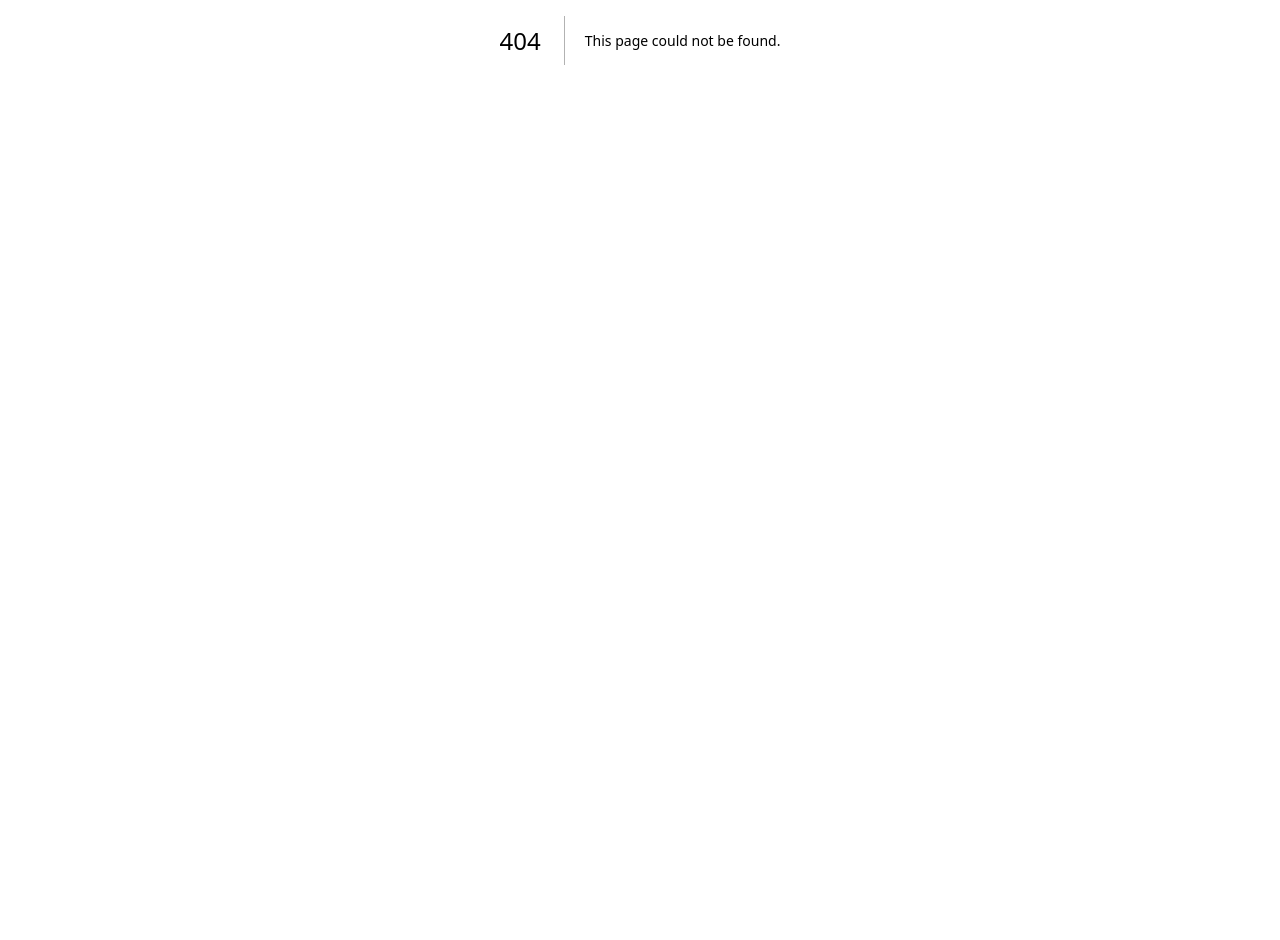
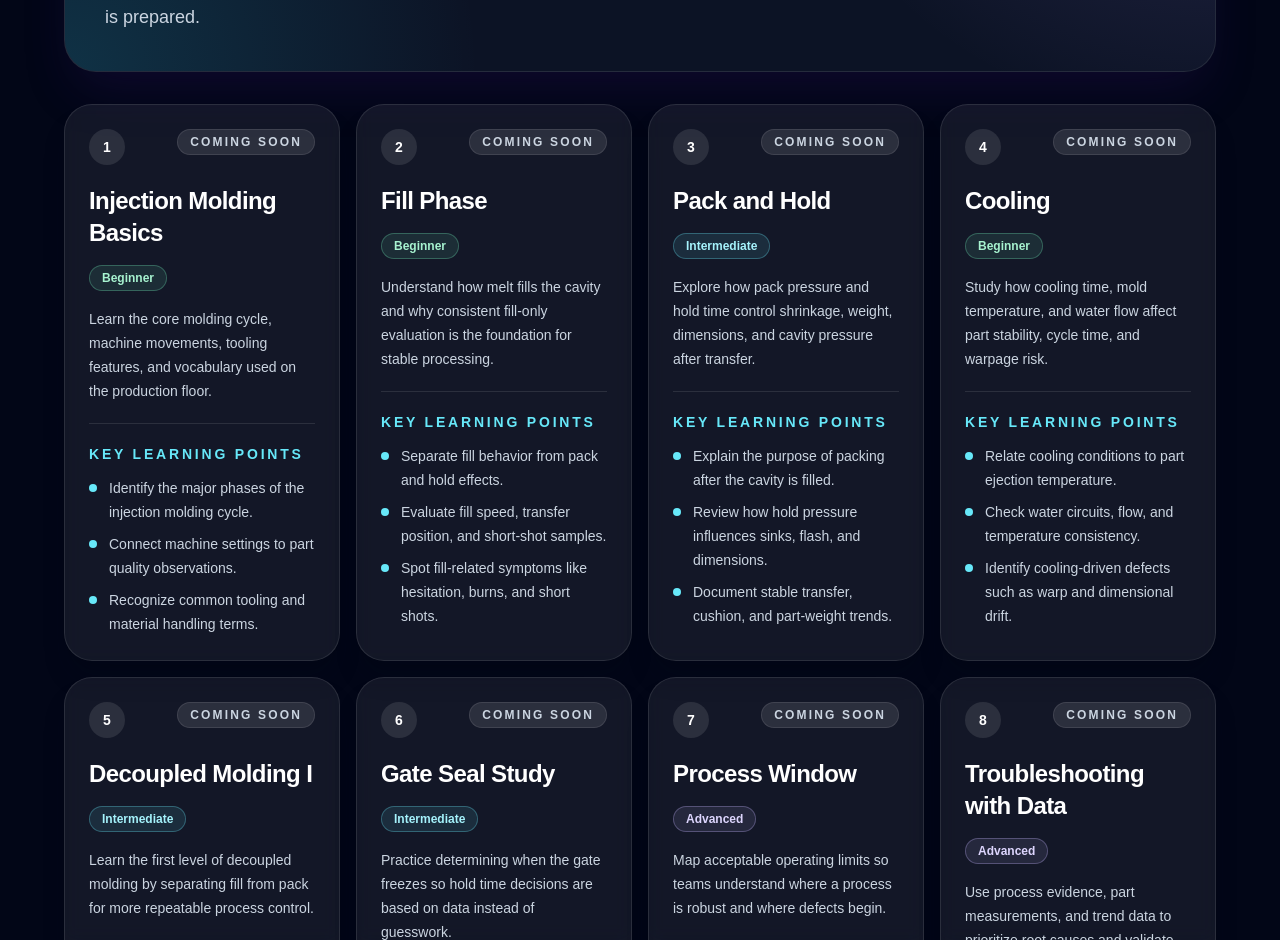
Before and after one commit to scottgraham2882-collab/molding-mentor-ai, a Next.js app: page /lessons in a window 1280 px wide. Before the commit this address had no page. Shown: the part 360-1300 px from the top of the page. Before the commit the page ends 800 px from the top, so only its background shows below. Built offline with nearby package versions, Linux system fonts and the light colour scheme.

Commit message:
Add scientific molding lessons page

```diff
--- /dev/null
+++ b/app/lessons/page.tsx
@@ -0,0 +1,174 @@
+import Link from "next/link";
+
+type Lesson = {
+  title: string;
+  level: "Beginner" | "Intermediate" | "Advanced";
+  description: string;
+  learningPoints: string[];
+};
+
+const lessons: Lesson[] = [
+  {
+    title: "Injection Molding Basics",
+    level: "Beginner",
+    description:
+      "Learn the core molding cycle, machine movements, tooling features, and vocabulary used on the production floor.",
+    learningPoints: [
+      "Identify the major phases of the injection molding cycle.",
+      "Connect machine settings to part quality observations.",
+      "Recognize common tooling and material handling terms.",
+    ],
+  },
+  {
+    title: "Fill Phase",
+    level: "Beginner",
+    description:
+      "Understand how melt fills the cavity and why consistent fill-only evaluation is the foundation for stable processing.",
+    learningPoints: [
+      "Separate fill behavior from pack and hold effects.",
+      "Evaluate fill speed, transfer position, and short-shot samples.",
+      "Spot fill-related symptoms like hesitation, burns, and short shots.",
+    ],
+  },
+  {
+    title: "Pack and Hold",
+    level: "Intermediate",
+    description:
+      "Explore how pack pressure and hold time control shrinkage, weight, dimensions, and cavity pressure after transfer.",
+    learningPoints: [
+      "Explain the purpose of packing after the cavity is filled.",
+      "Review how hold pressure influences sinks, flash, and dimensions.",
+      "Document stable transfer, cushion, and part-weight trends.",
+    ],
+  },
+  {
+    title: "Cooling",
+    level: "Beginner",
+    description:
+      "Study how cooling time, mold temperature, and water flow affect part stability, cycle time, and warpage risk.",
+    learningPoints: [
+      "Relate cooling conditions to part ejection temperature.",
+      "Check water circuits, flow, and temperature consistency.",
+      "Identify cooling-driven defects such as warp and dimensional drift.",
+    ],
+  },
+  {
+    title: "Decoupled Molding I",
+    level: "Intermediate",
+    description:
+      "Learn the first level of decoupled molding by separating fill from pack for more repeatable process control.",
+    learningPoints: [
+      "Define fill-only setup and velocity-controlled filling.",
+      "Set transfer position based on a controlled short shot.",
+      "Use process outputs to confirm fill consistency.",
+    ],
+  },
+  {
+    title: "Gate Seal Study",
+    level: "Intermediate",
+    description:
+      "Practice determining when the gate freezes so hold time decisions are based on data instead of guesswork.",
+    learningPoints: [
+      "Run a part-weight study across increasing hold times.",
+      "Identify the point where additional hold time no longer adds weight.",
+      "Apply gate seal findings to cycle-time and quality decisions.",
+    ],
+  },
+  {
+    title: "Process Window",
+    level: "Advanced",
+    description:
+      "Map acceptable operating limits so teams understand where a process is robust and where defects begin.",
+    learningPoints: [
+      "Define practical high and low limits for key process settings.",
+      "Compare acceptable parts across pressure, speed, and temperature changes.",
+      "Use documented windows to improve setup repeatability.",
+    ],
+  },
+  {
+    title: "Troubleshooting with Data",
+    level: "Advanced",
+    description:
+      "Use process evidence, part measurements, and trend data to prioritize root causes and validate corrective actions.",
+    learningPoints: [
+      "Collect baseline data before adjusting the process.",
+      "Distinguish material, machine, mold, method, and design causes.",
+      "Confirm improvements with measured outputs instead of assumptions.",
+    ],
+  },
+];
+
+const levelStyles: Record<Lesson["level"], string> = {
+  Beginner: "border-emerald-300/30 bg-emerald-300/10 text-emerald-200",
+  Intermediate: "border-cyan-300/30 bg-cyan-300/10 text-cyan-200",
+  Advanced: "border-violet-300/30 bg-violet-300/10 text-violet-200",
+};
+
+export default function LessonsPage() {
+  return (
+    <main className="min-h-screen bg-slate-950 px-4 py-6 text-slate-100 sm:px-6 lg:px-8">
+      <div className="mx-auto w-full max-w-6xl">
+        <header className="relative overflow-hidden rounded-[2rem] border border-white/10 bg-slate-900/80 p-6 shadow-2xl shadow-violet-950/30 sm:p-8 lg:p-10">
+          <div className="absolute inset-0 bg-[radial-gradient(circle_at_top_right,rgba(167,139,250,0.22),transparent_38%),radial-gradient(circle_at_bottom_left,rgba(34,211,238,0.16),transparent_34%)]" />
+          <div className="relative">
+            <Link
+              href="/"
+              className="inline-flex items-center rounded-full border border-cyan-300/30 px-4 py-2 text-sm font-semibold text-cyan-200 transition hover:border-cyan-200 hover:bg-cyan-300/10"
+            >
+              ← Back home
+            </Link>
+            <p className="mt-8 text-sm font-semibold uppercase tracking-[0.3em] text-violet-300">
+              Scientific Molding Training
+            </p>
+            <h1 className="mt-3 max-w-4xl text-4xl font-black tracking-tight text-white sm:text-5xl lg:text-6xl">
+              Lesson modules for data-driven molding
+            </h1>
+            <p className="mt-5 max-w-3xl text-base leading-7 text-slate-300 sm:text-lg">
+              Build scientific molding knowledge step by step with practical modules designed for technicians, processors, and troubleshooting teams. Lessons are marked Coming Soon while the curriculum is prepared.
+            </p>
+          </div>
+        </header>
+
+        <section className="mt-6 grid gap-4 sm:mt-8 md:grid-cols-2 xl:grid-cols-4">
+          {lessons.map((lesson, index) => (
+            <article
+              key={lesson.title}
+              className="flex h-full flex-col rounded-[1.75rem] border border-white/10 bg-white/[0.07] p-5 shadow-xl shadow-slate-950/25 backdrop-blur sm:p-6"
+            >
+              <div className="flex items-start justify-between gap-3">
+                <span className="flex h-9 w-9 shrink-0 items-center justify-center rounded-full bg-white/10 text-sm font-black text-white">
+                  {index + 1}
+                </span>
+                <span className="rounded-full border border-white/10 bg-white/10 px-3 py-1 text-xs font-bold uppercase tracking-[0.18em] text-slate-300">
+                  Coming Soon
+                </span>
+              </div>
+
+              <h2 className="mt-5 text-2xl font-bold tracking-tight text-white">{lesson.title}</h2>
+              <span
+                className={`mt-4 w-fit rounded-full border px-3 py-1 text-xs font-bold ${levelStyles[lesson.level]}`}
+              >
+                {lesson.level}
+              </span>
+              <p className="mt-4 text-sm leading-6 text-slate-300">{lesson.description}</p>
+
+              <section className="mt-5 border-t border-white/10 pt-5">
+                <h3 className="text-sm font-semibold uppercase tracking-[0.2em] text-cyan-300">
+                  Key learning points
+                </h3>
+                <ul className="mt-3 space-y-2 text-sm leading-6 text-slate-300">
+                  {lesson.learningPoints.map((point) => (
+                    <li key={point} className="flex gap-3">
+                      <span className="mt-2 h-2 w-2 shrink-0 rounded-full bg-cyan-300" />
+                      <span>{point}</span>
+                    </li>
+                  ))}
+                </ul>
+              </section>
+            </article>
+          ))}
+        </section>
+      </div>
+    </main>
+  );
+}
--- a/app/page.tsx
+++ b/app/page.tsx
@@ -1,73 +1,118 @@
 import Link from "next/link";
 
-const recommendations = [
-  "Describe the defect, material, tool, machine settings, and when the issue started.",
-  "Check one variable at a time so each process change can be measured clearly.",
-  "Review fill, pack, cooling, and venting before making large parameter changes.",
+type DashboardCard = {
+  title: string;
+  description: string;
+  href?: string;
+  status?: "Coming Soon";
+  accent: string;
+};
+
+const dashboardCards: DashboardCard[] = [
+  {
+    title: "Defect Library",
+    description:
+      "Review common injection molding defects, likely root causes, and corrective actions before changing the process.",
+    href: "/defects",
+    accent: "from-cyan-300 to-sky-400",
+  },
+  {
+    title: "Troubleshooting Assistant",
+    description:
+      "Use a guided workflow to collect evidence, isolate process variables, and validate the next corrective step.",
+    href: "/troubleshooting",
+    accent: "from-emerald-300 to-teal-400",
+  },
+  {
+    title: "Scientific Molding Training",
+    description:
+      "Build a structured learning path for process windows, gate seal studies, viscosity curves, and setup discipline.",
+    href: "/lessons",
+    status: "Coming Soon",
+    accent: "from-violet-300 to-fuchsia-400",
+  },
+  {
+    title: "Process Calculator",
+    description:
+      "Estimate molding fundamentals like residence time, shot utilization, clamp tonnage, and cooling considerations.",
+    status: "Coming Soon",
+    accent: "from-amber-300 to-orange-400",
+  },
 ];
+
+function CardContent({ card }: { card: DashboardCard }) {
+  return (
+    <>
+      <div
+        className={`h-1.5 w-20 rounded-full bg-gradient-to-r ${card.accent}`}
+        aria-hidden="true"
+      />
+      <div className="mt-6 flex items-start justify-between gap-4">
+        <h2 className="text-2xl font-bold tracking-tight text-white">{card.title}</h2>
+        {card.status ? (
+          <span className="shrink-0 rounded-full border border-white/10 bg-white/10 px-3 py-1 text-xs font-bold uppercase tracking-[0.18em] text-slate-300">
+            {card.status}
+          </span>
+        ) : null}
+      </div>
+      <p className="mt-4 text-sm leading-6 text-slate-300 sm:text-base">{card.description}</p>
+      <div className="mt-7 flex items-center justify-between text-sm font-bold text-cyan-100">
+        <span>{card.href ? "Open tool" : "Planned module"}</span>
+        <span aria-hidden="true">→</span>
+      </div>
+    </>
+  );
+}
 
 export default function Home() {
   return (
-    <main className="min-h-screen bg-slate-950 px-4 py-8 text-slate-100 sm:px-6 lg:px-8">
-      <section className="mx-auto flex min-h-[calc(100vh-4rem)] w-full max-w-4xl flex-col justify-center">
-        <div className="rounded-3xl border border-white/10 bg-white/10 p-5 shadow-2xl shadow-cyan-950/30 backdrop-blur sm:p-8 lg:p-10">
-          <p className="mb-3 text-sm font-semibold uppercase tracking-[0.3em] text-cyan-300">
-            Injection molding coach
+    <main className="min-h-screen overflow-hidden bg-slate-950 px-4 py-8 text-slate-100 sm:px-6 lg:px-8">
+      <section className="mx-auto flex w-full max-w-6xl flex-col gap-8">
+        <header className="relative overflow-hidden rounded-[2rem] border border-white/10 bg-slate-900/80 p-6 shadow-2xl shadow-cyan-950/30 sm:p-8 lg:p-10">
+          <div className="absolute inset-0 bg-[radial-gradient(circle_at_top_right,rgba(34,211,238,0.22),transparent_38%),radial-gradient(circle_at_bottom_left,rgba(16,185,129,0.18),transparent_32%)]" />
+          <div className="relative">
+            <p className="text-sm font-semibold uppercase tracking-[0.35em] text-cyan-300">
+              Mobile-first molding support
             </p>
-          <h1 className="text-4xl font-bold tracking-tight text-white sm:text-5xl lg:text-6xl">
+            <h1 className="mt-4 max-w-4xl text-4xl font-black tracking-tight text-white sm:text-5xl lg:text-7xl">
               Molding Mentor AI
             </h1>
-          <p className="mt-4 max-w-2xl text-base leading-7 text-slate-300 sm:text-lg">
-            Enter a molding problem and get structured troubleshooting guidance for defects,
-            process drift, tooling concerns, and scientific molding next steps.
+            <p className="mt-5 max-w-2xl text-base leading-7 text-slate-300 sm:text-lg">
+              A focused dashboard for injection molding teams to diagnose defects, follow disciplined troubleshooting, and prepare for future scientific molding tools.
             </p>
+          </div>
+        </header>
 
-          <div className="mt-8 flex flex-col gap-3 sm:flex-row sm:items-center">
+        <section
+          aria-label="Molding Mentor AI tools"
+          className="grid gap-4 sm:grid-cols-2 lg:gap-6"
+        >
+          {dashboardCards.map((card) => {
+            const className =
+              "group min-h-64 rounded-[1.75rem] border border-white/10 bg-white/[0.07] p-6 shadow-xl shadow-slate-950/30 backdrop-blur transition sm:p-7";
+
+            if (card.href) {
+              return (
                 <Link
-              href="/defects"
-              className="inline-flex justify-center rounded-2xl border border-cyan-300/30 px-5 py-3 text-base font-bold text-cyan-100 transition hover:border-cyan-200 hover:bg-cyan-300/10 focus:outline-none focus:ring-4 focus:ring-cyan-300/20"
+                  key={card.title}
+                  href={card.href}
+                  className={`${className} hover:-translate-y-1 hover:border-cyan-300/40 hover:bg-white/[0.1] focus:outline-none focus:ring-4 focus:ring-cyan-300/20`}
                 >
-              Open Defect Library
+                  <CardContent card={card} />
                 </Link>
-            <Link
-              href="/troubleshooting"
-              className="inline-flex justify-center rounded-2xl bg-cyan-300 px-5 py-3 text-base font-bold text-slate-950 shadow-lg shadow-cyan-950/30 transition hover:bg-cyan-200 focus:outline-none focus:ring-4 focus:ring-cyan-300/30"
+              );
+            }
+
+            return (
+              <article
+                key={card.title}
+                className={`${className} opacity-80`}
               >
-              Open Troubleshooting Assistant
-            </Link>
-          </div>
-
-          <form className="mt-8 space-y-5">
-            <label htmlFor="problem" className="block text-sm font-medium text-slate-200">
-              Injection molding problem
-            </label>
-            <textarea
-              id="problem"
-              name="problem"
-              rows={6}
-              placeholder="Example: We are seeing short shots on a glass-filled nylon part after a material lot change..."
-              className="w-full rounded-2xl border border-slate-700 bg-slate-900/90 px-4 py-3 text-base text-white outline-none transition placeholder:text-slate-500 focus:border-cyan-300 focus:ring-4 focus:ring-cyan-300/20"
-            />
-            <button
-              type="button"
-              className="w-full rounded-2xl bg-cyan-300 px-5 py-3 text-base font-bold text-slate-950 shadow-lg shadow-cyan-950/30 transition hover:bg-cyan-200 focus:outline-none focus:ring-4 focus:ring-cyan-300/30 sm:w-auto"
-            >
-              Ask Coach
-            </button>
-          </form>
-
-          <section className="mt-8 rounded-2xl border border-cyan-300/20 bg-slate-900/70 p-5">
-            <h2 className="text-xl font-semibold text-white">Troubleshooting recommendations</h2>
-            <ul className="mt-4 space-y-3 text-sm leading-6 text-slate-300 sm:text-base">
-              {recommendations.map((recommendation) => (
-                <li key={recommendation} className="flex gap-3">
-                  <span className="mt-2 h-2 w-2 shrink-0 rounded-full bg-cyan-300" />
-                  <span>{recommendation}</span>
-                </li>
-              ))}
-            </ul>
+                <CardContent card={card} />
+              </article>
+            );
+          })}
         </section>
-        </div>
       </section>
     </main>
   );
```
Lines whose indentation alone changed are shown as unchanged.
